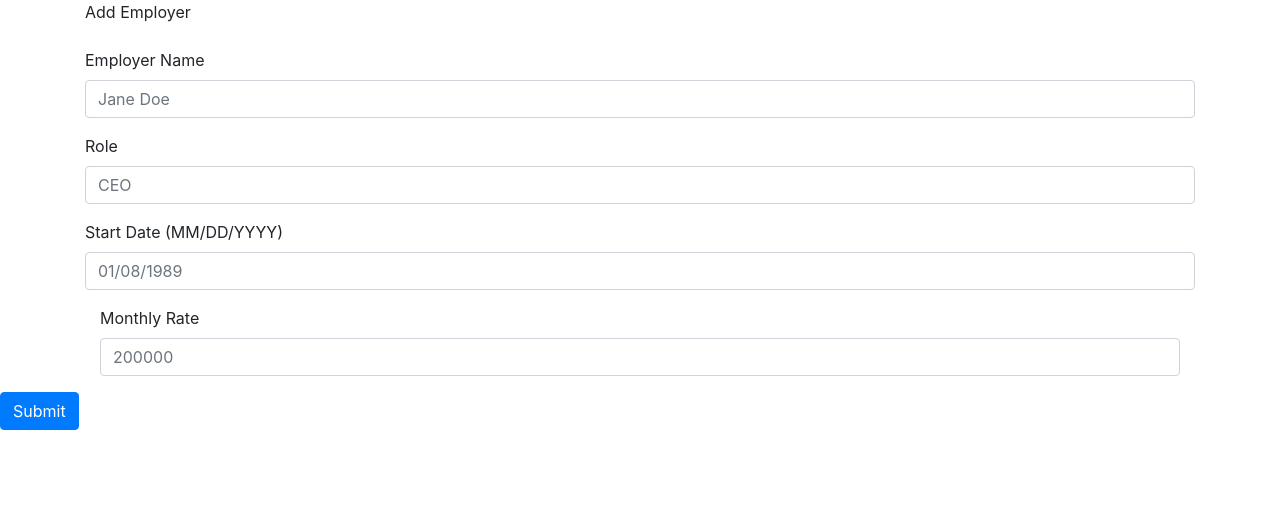
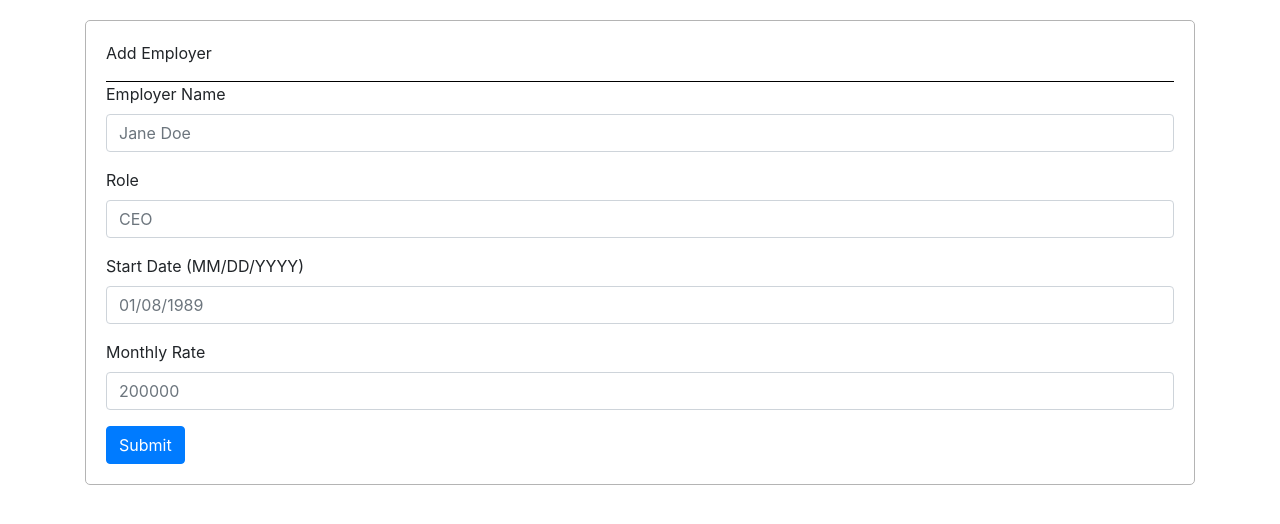
Before and after one commit to ryansims265/timeSheet, a plain HTML site: page index.html in a window 1280 px wide. Drawn offline with nearby package versions, Linux system fonts and the light colour scheme.

Commit message:
add css to the form

```diff
--- a/index.html
+++ b/index.html
@@ -1,25 +1,26 @@
 <!DOCTYPE html>
+
 <head>
     <meta charset="utf-8">
     <meta http-equiv="X-UA-Compatible" content="IE=edge">
     <title>Time Sheet</title>
     <meta name="description" content="">
     <meta name="viewport" content="width=device-width, initial-scale=1">
-        <script src="https://code.jquery.com/jquery-3.4.1.js" integrity="sha256-WpOohJOqMqqyKL9FccASB9O0KwACQJpFTUBLTYOVvVU=" crossorigin="anonymous"></script>
+    <script src="https://code.jquery.com/jquery-3.4.1.js"
+        integrity="sha256-WpOohJOqMqqyKL9FccASB9O0KwACQJpFTUBLTYOVvVU=" crossorigin="anonymous"></script>
     <script src="https://www.gstatic.com/firebasejs/6.3.0/firebase-app.js"></script>
-        <link rel="stylesheet" href="https://stackpath.bootstrapcdn.com/bootstrap/4.3.1/css/bootstrap.min.css" integrity="sha384-ggOyR0iXCbMQv3Xipma34MD+dH/1fQ784/j6cY/iJTQUOhcWr7x9JvoRxT2MZw1T" crossorigin="anonymous">
+    <link rel="stylesheet" href="https://stackpath.bootstrapcdn.com/bootstrap/4.3.1/css/bootstrap.min.css"
+        integrity="sha384-ggOyR0iXCbMQv3Xipma34MD+dH/1fQ784/j6cY/iJTQUOhcWr7x9JvoRxT2MZw1T" crossorigin="anonymous">
     <link rel="stylesheet" type="text/css" href="style.css">
 </head>
+
 <body>
     <div class="container">
         <form>
+            <header id="section-header">
+                <p>Add Employer</p>
+            </header>
             <div class="form-row">
-                      <div class="form-group col-md-12">
-                        <label for="inputaddEmplaoyer">
-                            Add Employer
-                        </label>
-
-                      </div>
                 <div class="form-group col-md-12">
                     <label for="inputemployer-name">Employer Name</label>
                     <input type="p" class="form-control" id="inputName" placeholder="Jane Doe">
@@ -35,20 +36,18 @@
                     <label for="input-startDate">Start Date (MM/DD/YYYY)</label>
                     <input type="p" class="form-control" id="inputStart" placeholder="01/08/1989">
                 </div>
-                        </div>
                 <div class="form-group col-md-12">
                     <label for="input-rate">Monthly Rate</label>
                     <input type="p" class="form-control" id="inputRate" placeholder="200000">
                 </div>
             </div>
-
-
+            <button type="submit" class="btn btn-primary">Submit</button>
         </div>
-                    <button type="submit" class="btn btn-primary">Submit</button>
     </form>
 
 
     </div>
     <script type="text/javascript" src="script.js"> </script>
 </body>
+
 </html>
--- a/style.css
+++ b/style.css
@@ -0,0 +1,29 @@
+body {
+    margin: 0;
+    padding: 0;
+}
+/* .container {
+
+} */
+
+form {
+    padding: 20px;
+    height: fit-content;
+    margin: auto;
+    border: 1px solid rgb(180, 180, 180);
+    box-sizing: border-box;
+    border-radius: 5px;
+    margin-top: 20px;
+    position: relative;
+}
+
+#section-header {
+    border-bottom: 1px solid black;
+
+}
+.btn.btn-primary {
+
+    right: 10px;
+    top: 5px;
+
+}
```
Lines whose indentation alone changed are shown as unchanged.
